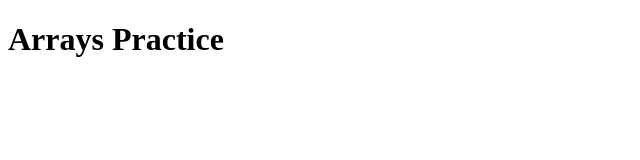
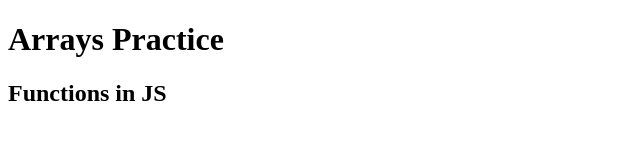
Before and after one commit to sairamkaviti/Interview-Day-2, a plain HTML site: page index.html in a window 1280 px wide. Shown: the whole page, without its empty margins (0-640 px from the left). Drawn offline with Linux system fonts and the light colour scheme.

Commit message:
h2 added

```diff
--- a/index.html
+++ b/index.html
@@ -7,6 +7,7 @@
 </head>
 <body>
     <h1>Arrays Practice</h1>
+    <h2>Functions in JS</h2>
     <script src="./script.js"></script>
 </body>
 </html>
```
